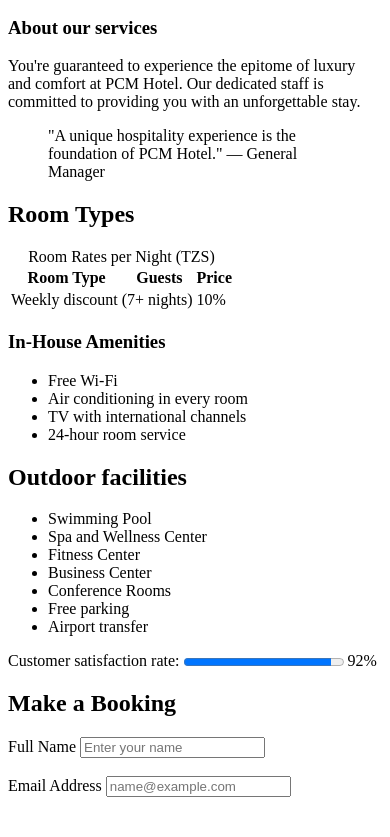
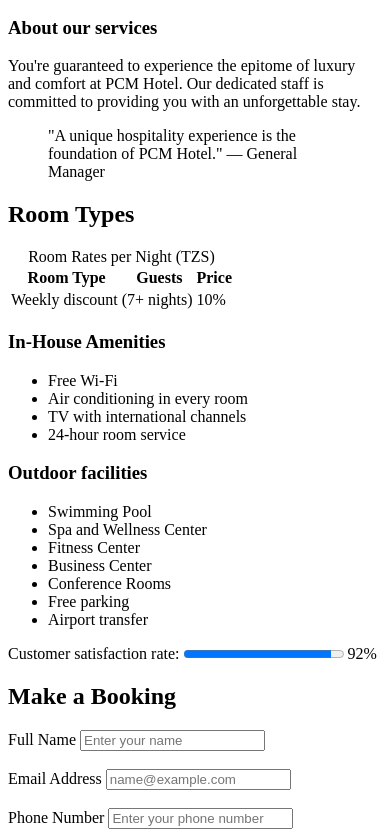
Before and after one commit to putcode677/html-_tags, a plain HTML site: page index.html in a window 390 px wide. Shown: the part 328-1165 px from the top of the page. Before the commit the page ends 1133 px from the top, so only its background shows below. Drawn offline with Linux system fonts and the light colour scheme.

Commit message:
added a place for a user to enter a phone number

```diff
--- a/index.html
+++ b/index.html
@@ -66,7 +66,7 @@
                 <li>TV with international channels</li>
                 <li>24-hour room service</li>
             </ul>
-                <h2>Outdoor facilities</h2>
+                <h3>Outdoor facilities</h3>
                 <ul>
                     <li>Swimming Pool</li>
                     <li>Spa and Wellness Center</li>
@@ -84,13 +84,19 @@
 
                 <section id="booking">
                     <h2>Make a Booking</h2>
+
                     <form action="#" method="post">
                     <label for="name">Full Name</label>
+
                     <input type="text" id="name" name="name"
                            placeholder="Enter your name" required><br><br>
                      <label for="email">Email Address</label>
+
                    <input type="email" id="email" name="email"
-                       placeholder="name@example.com" required>
+                       placeholder="name@example.com" required><br><br>
+
+                       <label for="phone">Phone Number</label>
+                       <input type="tel" id="phone" name="phone" placeholder="Enter your phone number">
                     </form>
                 </section>
 
```
